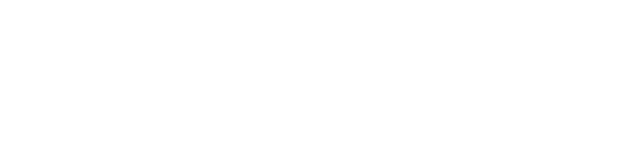
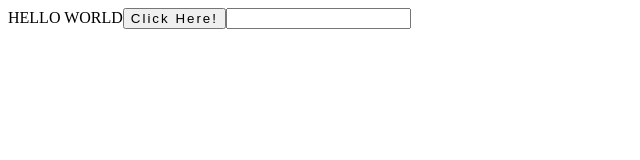
Before and after one commit to MuhammadMustafa908/NewPJS, a plain HTML site: page another.html in a window 1280 px wide. Shown: the whole page, without its empty margins (0-640 px from the left). Drawn offline with Linux system fonts and the light colour scheme.

Commit message:
NEW WORK

```diff
--- a/another.html
+++ b/another.html
@@ -6,6 +6,10 @@
     <title>Document</title>
 </head>
 <body>
-    <script src=""></script>
+
+    <div class="container">
+
+    </div>
+    <script src="./another.js"></script>
 </body>
 </html>
--- a/another.js
+++ b/another.js
@@ -0,0 +1,28 @@
+let down = document.getElementsByClassName('container');
+down[0].innerHTML = "HELLO WORLD";
+
+let newBtn = document.createElement('button');
+
+down[0].appendChild(newBtn);
+
+newBtn.innerHTML = "Click Here!"
+newBtn.className = "btn btn-dark px-5 fw-bold";
+newBtn.style.letterSpacing = "2px";
+
+
+// EVENTS
+
+newBtn.addEventListener('Click' , hello);
+    function hello(){
+        console.log("YOU CLICKED ON ME!");
+        newBtn.innerHTML = "WOW!"
+    }
+
+    let newInp = document.createElement('input');
+    down[0].appendChild(newInp)
+    newInp.className = "form-control mt-5";
+
+    newInp.addEventListener('keyup' , one);
+    function one(){
+        console.log("done");
+    }
--- a/dom.js
+++ b/dom.js
@@ -28,8 +28,14 @@ myDiv[0].style.textAlign = "center";
 let newElem = document.createElement('p');
 
 myDiv[0].appendChild(newElem);
+
 newElem.innerHTML = "WOW";
 
 let pencil = document.createElement("img");
 newElem.appendChild(pencil);
+
 pencil.src = "https://akm-img-a-in.tosshub.com/sites/visualstory/wp/2024/01/babar-azam-7-4_675_675.jpg?size=*:900"
+
+// TAG NAME
+let newTag = document.getElementsByTagName('p');
+newTag[1].innerHTML = "HELLO";
--- a/nine.js
+++ b/nine.js
@@ -4,7 +4,7 @@ function hello(){
 hello()
 
 
-// Func with PARAmetre
+// Func with PARAMETER
 function person (name , age , grade){
     return name + "" + age + "" + grade ;
 }
```
